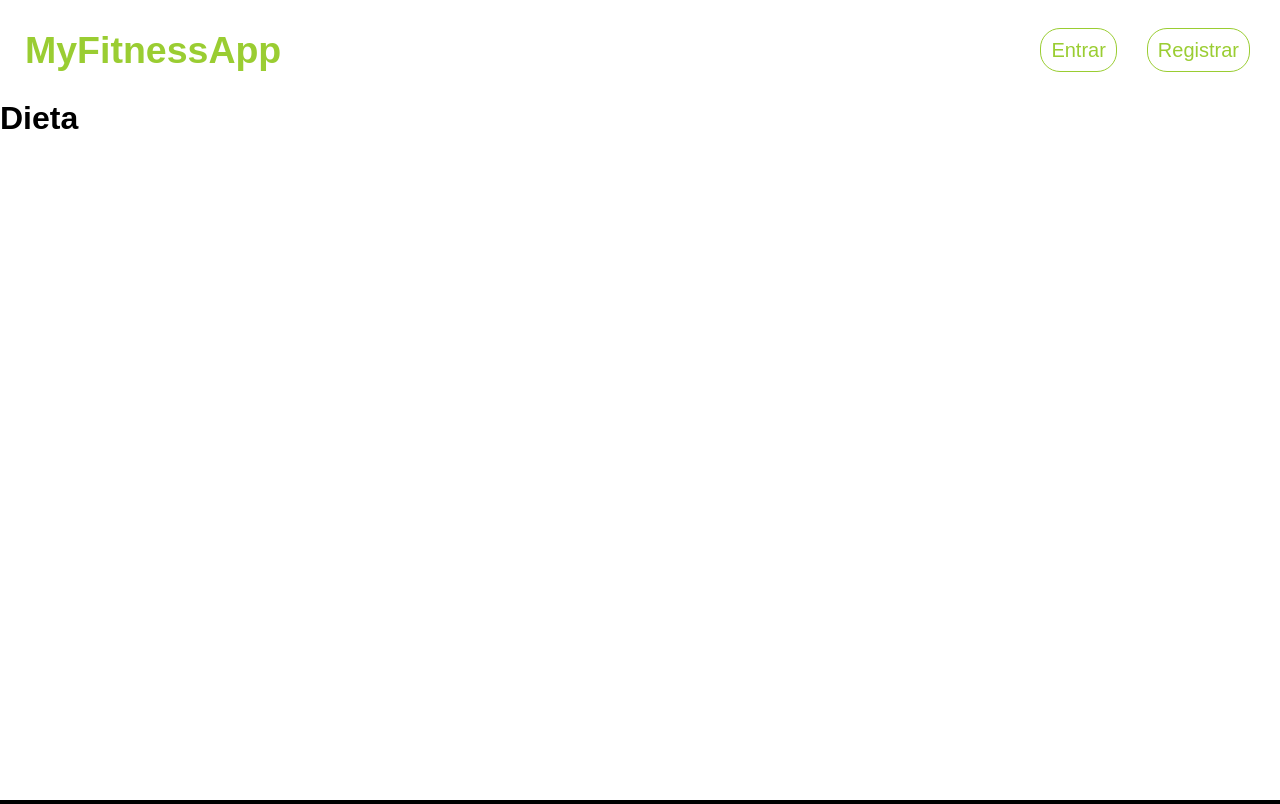
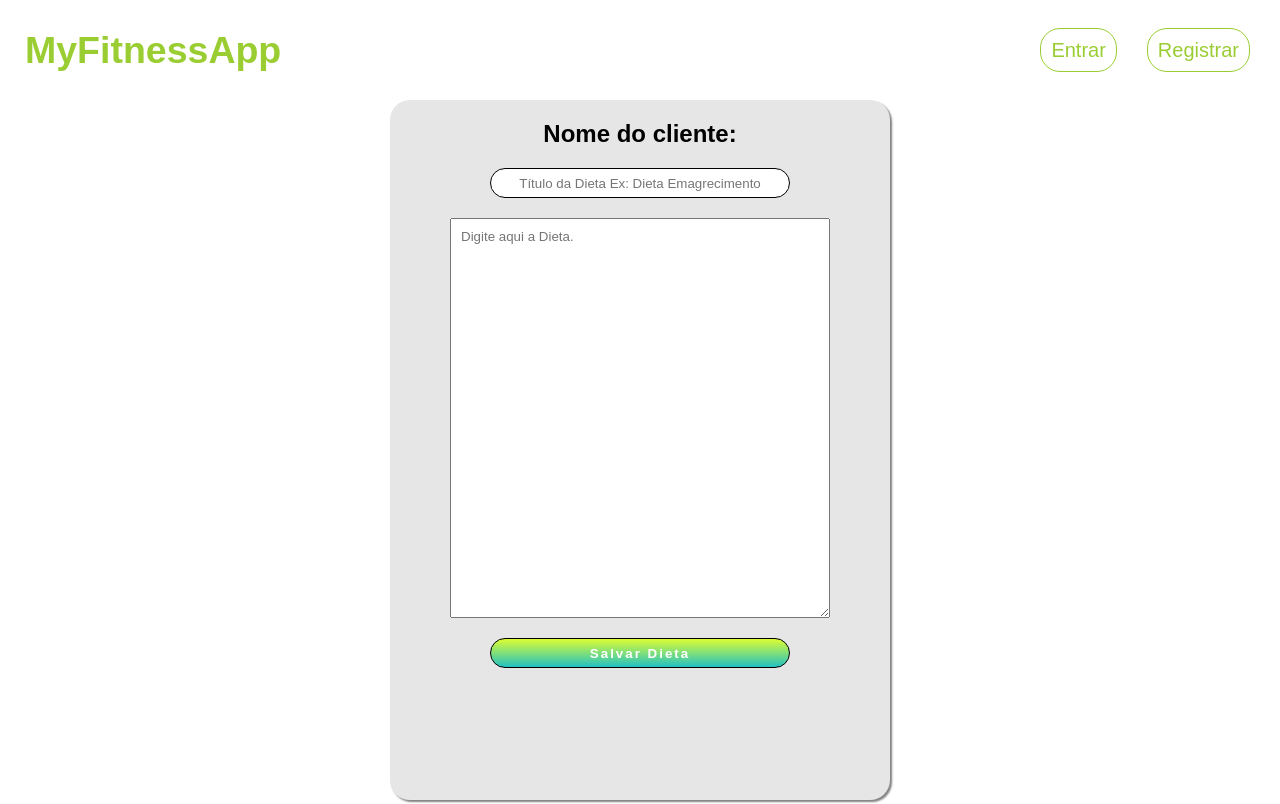
Before and after one commit to Guittsgui/MyFitnessReactApp, a React (Vite) app: page /adddiet/1 in a window 1280 px wide. Shown: the top 804 px of the page. Built offline with nearby package versions, Linux system fonts and the light colour scheme; no server answers.

Commit message:
tela adicionar dieta ao paciente já funcionando

```diff
--- a/src/routes/AdmAddDiet/index.jsx
+++ b/src/routes/AdmAddDiet/index.jsx
@@ -1,9 +1,47 @@
 import * as S from './style'
+import { api } from '../../api'
+import { useEffect, useState } from 'react'
+import { useParams } from 'react-router-dom'
+import {StyledButton} from './../../components/Button'
+import {StyledInput} from '../../components/Input'
+
 
 const AdmAddDiet = () => {
+    const {id} = useParams()
+    const [user,setUser] = useState('')
+    const [data, setData] = useState('')
+
+    function handleChange(e){
+        setData(e.target.value)
+    }
+    function handleSubmit(){
+        console.log(data)
+    }
+
+    useEffect(()=> {
+        const loadUser = async () =>{
+            const newUser = await api.getUserByID(id)
+            setUser(newUser)
+            console.log(newUser)
+        }
+        loadUser()
+    },[])
+
+
 
     return <S.Body>
-        <h1> Dieta </h1>
+            <S.container>
+                <S.header>
+                    <h2> Nome do cliente: </h2>
+                    <p> {user.name}</p>
+                </S.header>
+                <StyledInput placeholder='Título da Dieta Ex: Dieta Emagrecimento'
+                value={data}
+                onChange={handleChange}/>
+                <textarea placeholder='Digite aqui a Dieta.' value={data} onChange={handleChange}/>
+                <StyledButton onClick={handleSubmit}> Salvar Dieta </StyledButton>
+
+            </S.container>
     </S.Body>
 
 }
--- a/src/routes/AdmAddDiet/style.jsx
+++ b/src/routes/AdmAddDiet/style.jsx
@@ -2,4 +2,39 @@ import styled from 'styled-components'
 
 export const Body = styled.div`
     min-height: 700px;
+    display: flex;
+    align-items: center;
+    justify-content: center;
+    flex-direction: column;
+    margin-bottom: 30px;
 `;
+
+export const container = styled.div`
+    min-height: 700px;
+    width: 500px;
+    background-color: #e6e6e6;
+    display: flex;
+    flex-direction: column;
+    align-items: center;
+    border-radius: 20px;
+    box-shadow: 2px 2px 2px #0000007f;
+
+    textarea{
+        width: 380px;
+        height: 400px;
+        outline: none;
+        padding: 10px;
+        margin: 20px;
+    }
+`;
+
+export const header = styled.header`
+    display: flex;
+    align-items: center;
+    justify-content: center;
+    flex-direction: column;
+    p{
+        font-size: 20px;
+    }
+    margin: 20px 0px;
+`;
--- a/src/routes/AdmAddWorkout/index.jsx
+++ b/src/routes/AdmAddWorkout/index.jsx
@@ -4,17 +4,6 @@ import { useState , useEffect } from 'react'
 import {api} from '../../api'
 
 const AdmAddWorkout = () => {
-
-    const {id} = useParams()
-
-    useEffect(()=> {
-        const loadUser = async () =>{
-            const newUser = await api.getUserByID(id)
-            setUsuario(newUser)
-            console.log(newUser)
-        }
-        loadUser()
-    },[])
 
 
     return <S.Body>
```
